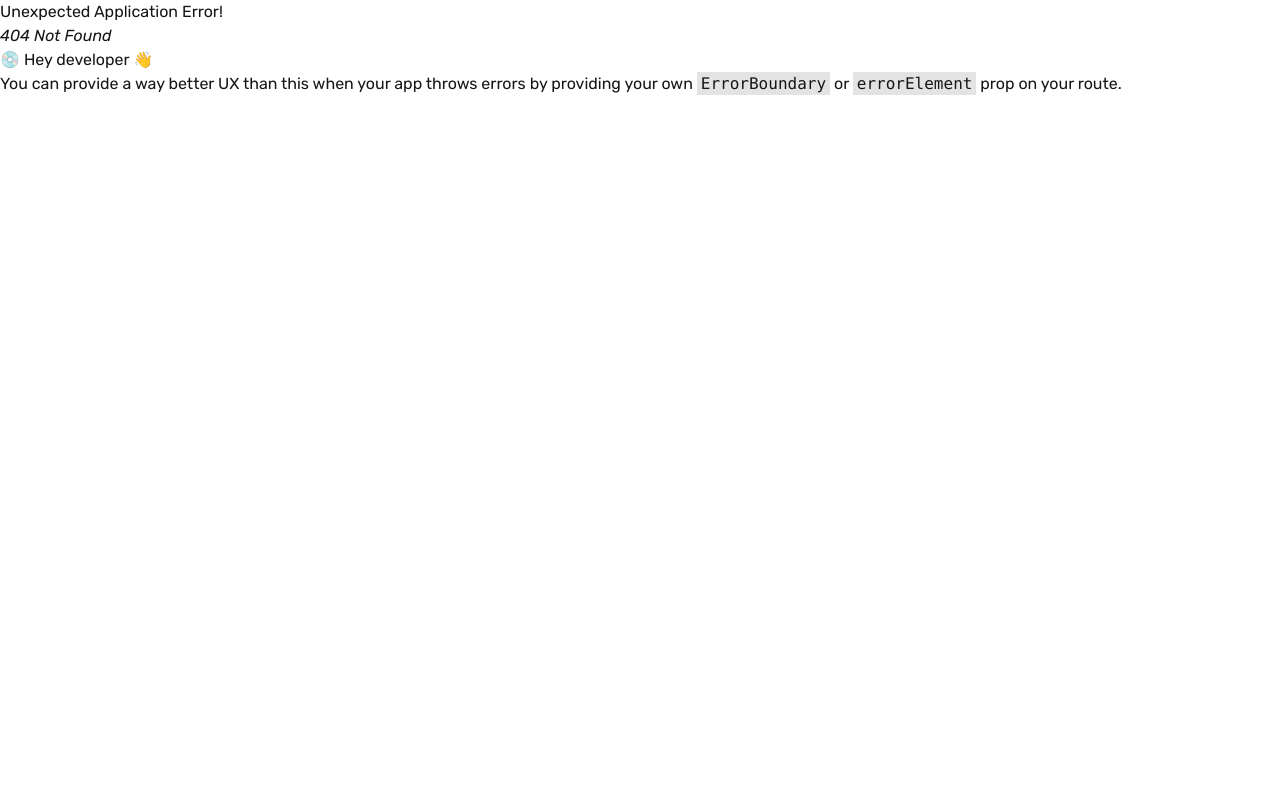
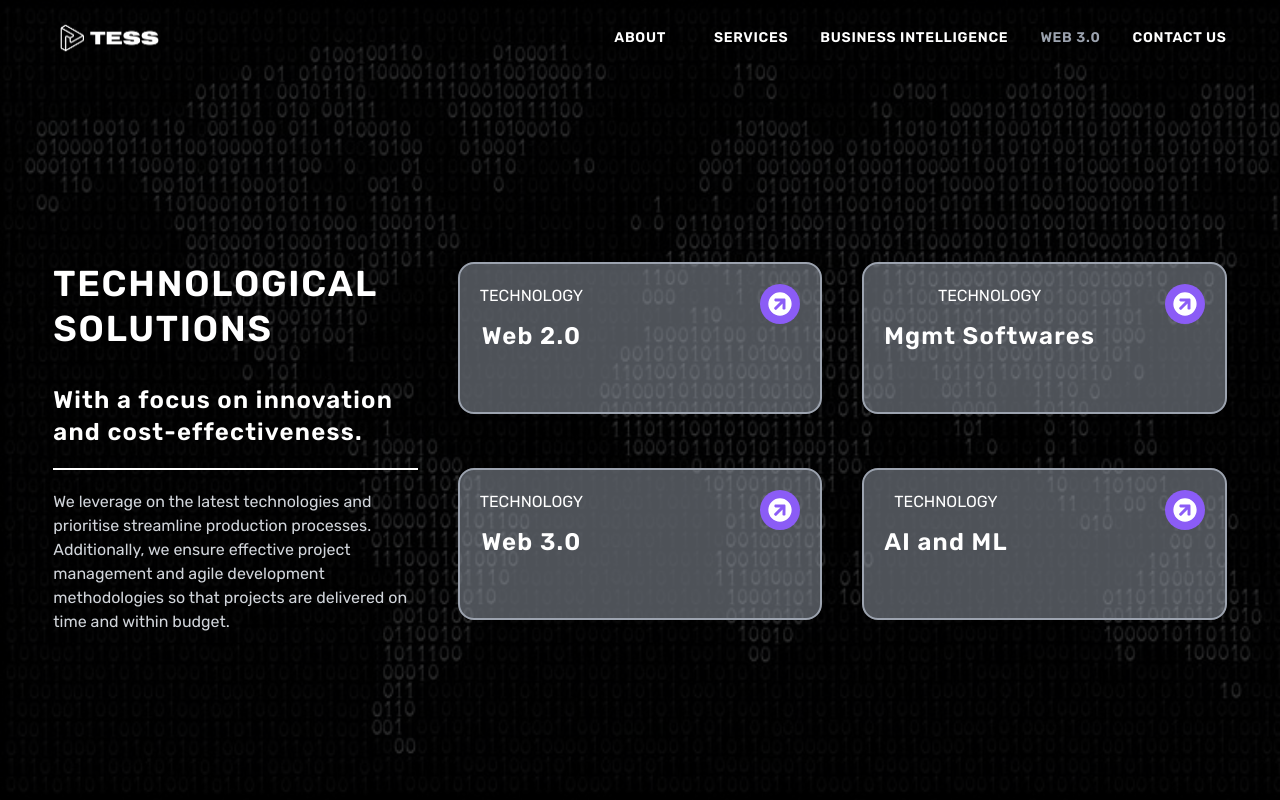
Before and after one commit to safwanbin2/tess-client, a React (Vite) app: page /services in a window 1280 px wide. Before the commit this address had no page. Shown: the top 800 px of the page. Built offline with nearby package versions, Linux system fonts and the light colour scheme.

Commit message:
services

```diff
--- /dev/null
+++ b/src/pages/services/Services.jsx
@@ -0,0 +1,15 @@
+import FixedBackground from "../../components/ui/FixedBackground";
+import TechnicalSolutions from "./TechnicalSolutions";
+
+const Services = () => {
+  return (
+    <>
+      <div>
+        <TechnicalSolutions />
+      </div>
+      <FixedBackground />
+    </>
+  );
+};
+
+export default Services;
--- /dev/null
+++ b/src/pages/services/TechnicalSolutions.jsx
@@ -0,0 +1,184 @@
+import { useState } from "react";
+import { FaArrowCircleRight } from "react-icons/fa";
+
+const TechnicalSolutions = () => {
+  const [web2, setWeb2] = useState(false);
+  const [mgmt, setMgmt] = useState(false);
+  const [web3, setWeb3] = useState(false);
+  const [aiml, setAiml] = useState(false);
+
+  return (
+    <>
+      <div className="pt-24 w-full min-h-screen flex justify-center items-center">
+        <div className="w-11/12 mx-auto text-white grid grid-cols-3 gap-10">
+          <div>
+            <div className="col-span-1 space-y-5">
+              <div className="space-y-8">
+                <h1 className="text-4xl font-semibold leading-[2.8rem] tracking-wider">
+                  TECHNOLOGICAL SOLUTIONS
+                </h1>
+                <h2 className="text-2xl font-semibold tracking-wider">
+                  With a focus on innovation and cost-effectiveness.
+                </h2>
+              </div>
+              <div className="h-[2px] bg-white w-full"></div>
+              <p className="text-gray-300">
+                We leverage on the latest technologies and prioritise streamline
+                production processes. Additionally, we ensure effective project
+                management and agile development methodologies so that projects
+                are delivered on time and within budget.
+              </p>
+            </div>
+          </div>
+          <div className="col-span-2 grid grid-cols-2 gap-10">
+            <div>
+              <button
+                onClick={() => setWeb2((prev) => !prev)}
+                className="bg-gray-400 bg-opacity-50 rounded-box border-2 border-gray-400 p-5 space-y-10 cursor-default"
+              >
+                <div className="flex justify-between">
+                  <div className="space-y-3">
+                    <h3 className="uppercase">Technology</h3>
+                    <h2 className="text-2xl font-semibold tracking-wider">
+                      Web 2.0
+                    </h2>
+                  </div>
+                  <div>
+                    <div
+                      className={`bg-violet-500 p-2 rounded-full transition-all duration-200 ${
+                        web2 ? "rotate-45" : "-rotate-45"
+                      }`}
+                    >
+                      <FaArrowCircleRight className="text-2xl" />
+                    </div>
+                  </div>
+                </div>
+                <div
+                  className={`overflow-hidden transition-height duration-200 ${
+                    web2 ? "h-20" : "h-0"
+                  }`}
+                >
+                  <p className="text-sm text-start">
+                    Lorem ipsum dolor, sit amet consectetur adipisicing elit.
+                    Aperiam voluptate consectetur vero consequatur ex blanditiis
+                    corporis facere neque dolor laborum!
+                  </p>
+                </div>
+              </button>
+            </div>
+            <div>
+              <button
+                onClick={() => setMgmt((prev) => !prev)}
+                className="bg-gray-400 bg-opacity-50 rounded-box border-2 border-gray-400 p-5 space-y-10 cursor-default"
+              >
+                <div className="flex justify-between">
+                  <div className="space-y-3">
+                    <h3 className="uppercase">Technology</h3>
+                    <h2 className="text-2xl font-semibold tracking-wider">
+                      Mgmt Softwares
+                    </h2>
+                  </div>
+                  <div>
+                    <div
+                      className={`bg-violet-500 p-2 rounded-full transition-all duration-200 ${
+                        mgmt ? "rotate-45" : "-rotate-45"
+                      }`}
+                    >
+                      <FaArrowCircleRight className="text-2xl" />
+                    </div>
+                  </div>
+                </div>
+                <div
+                  className={`overflow-hidden transition-height duration-200 ${
+                    mgmt ? "h-20" : "h-0"
+                  }`}
+                >
+                  <p className="text-sm text-start">
+                    Customer Relationship Management (CRM), Enterprise Resource
+                    Planning (ERP), Project and Inventory Management Software,
+                    and Point of Sale (POS), or other tools for IoT or IR 4.0
+                    related.
+                  </p>
+                </div>
+              </button>
+            </div>
+            <div>
+              <button
+                onClick={() => setWeb3((prev) => !prev)}
+                className="bg-gray-400 bg-opacity-50 rounded-box border-2 border-gray-400 p-5 space-y-10 cursor-default"
+              >
+                <div className="flex justify-between">
+                  <div className="space-y-3">
+                    <h3 className="uppercase">Technology</h3>
+                    <h2 className="text-2xl font-semibold tracking-wider">
+                      Web 3.0
+                    </h2>
+                  </div>
+                  <div>
+                    <div
+                      className={`bg-violet-500 p-2 rounded-full transition-all duration-200 ${
+                        web3 ? "rotate-45" : "-rotate-45"
+                      }`}
+                    >
+                      <FaArrowCircleRight className="text-2xl" />
+                    </div>
+                  </div>
+                </div>
+                <div
+                  className={`overflow-hidden transition-height duration-200 ${
+                    web3 ? "h-20" : "h-0"
+                  }`}
+                >
+                  <p className="text-sm text-start">
+                    Blockchain-related, Metaverse/World, Wallets, Decentralized
+                    Storage, Cryptocurrencies, Smart Contracts and dApps or any
+                    technology on the blockchain, i.e: P2E games and others.
+                  </p>
+                </div>
+              </button>
+            </div>
+            <div>
+              <button
+                onClick={() => setAiml((prev) => !prev)}
+                className="bg-gray-400 bg-opacity-50 rounded-box border-2 border-gray-400 p-5 space-y-10 cursor-default"
+              >
+                <div className="flex justify-between">
+                  <div className="space-y-3">
+                    <h3 className="uppercase">Technology</h3>
+                    <h2 className="text-2xl font-semibold tracking-wider">
+                      AI and ML
+                    </h2>
+                  </div>
+                  <div>
+                    <div
+                      className={`bg-violet-500 p-2 rounded-full transition-all duration-200 ${
+                        aiml ? "rotate-45" : "-rotate-45"
+                      }`}
+                    >
+                      <FaArrowCircleRight className="text-2xl" />
+                    </div>
+                  </div>
+                </div>
+                <div
+                  className={`overflow-hidden transition-height duration-200 ${
+                    aiml ? "h-20" : "h-0"
+                  }`}
+                >
+                  <p className="text-sm text-start">
+                    Leverage on predictive analytics, natural language
+                    processing, image and speech recognition, and recommendation
+                    systems to gain valuable insights, automate repetitive
+                    tasks, enhance customer experiences, and make informed
+                    decisions.
+                  </p>
+                </div>
+              </button>
+            </div>
+          </div>
+        </div>
+      </div>
+    </>
+  );
+};
+
+export default TechnicalSolutions;
--- a/src/pages/shared/Navbar/Navbar.jsx
+++ b/src/pages/shared/Navbar/Navbar.jsx
@@ -31,7 +31,7 @@ const Navbar = () => {
     <>
       <li className="me-4 md:py-4  transition-all duration-300">
         <Link
-          href={"/"}
+          to={"/about"}
           className="flex flex-col justify-center items-center gap-[2px]"
         >
           <p className="font-semibold uppercase">About</p>
@@ -39,7 +39,7 @@ const Navbar = () => {
       </li>
       <li className="me-4 md:py-4  transition-all duration-300">
         <Link
-          href={"/"}
+          to={"/services"}
           className="flex flex-col justify-center items-center gap-[2px]"
         >
           <p className="font-semibold uppercase">Services</p>
@@ -47,7 +47,7 @@ const Navbar = () => {
       </li>
       <li className="me-4 md:py-4  transition-all duration-300">
         <Link
-          href={"/"}
+          to={"/"}
           className="flex flex-col justify-center items-center gap-[2px]"
         >
           <p className="font-semibold uppercase">Business Intelligence</p>
@@ -55,7 +55,7 @@ const Navbar = () => {
       </li>
       <li className="me-4 md:py-4  transition-all duration-300 text-gray-400">
         <Link
-          href={"/"}
+          to={"/"}
           aria-disabled
           className="flex flex-col justify-center items-center gap-[2px] cursor-default"
         >
@@ -64,7 +64,7 @@ const Navbar = () => {
       </li>
       <li className="me-4 md:py-4  transition-all duration-300 ">
         <Link
-          href={"/"}
+          to={"/contact"}
           className="flex flex-col justify-center items-center gap-[2px]"
         >
           <p className="font-semibold uppercase">Contact Us</p>
@@ -91,7 +91,7 @@ const Navbar = () => {
                 <li>
                   <Link
                     className="text-xl md:text-2xl uppercase font-bold"
-                    href={"/"}
+                    to={"/"}
                   >
                     <img className="h-[40px]" src={mainlogo} alt="" />
                   </Link>
--- a/src/routes/Router.jsx
+++ b/src/routes/Router.jsx
@@ -1,6 +1,7 @@
 import { createBrowserRouter } from "react-router-dom";
 import App from "../App";
 import Home from "../pages/home/Home";
+import Services from "../pages/services/Services";
 
 export const router = createBrowserRouter([
   {
@@ -11,6 +12,10 @@ export const router = createBrowserRouter([
         path: "/",
         element: <Home />,
       },
+      {
+        path: "/services",
+        element: <Services />,
+      },
     ],
   },
 ]);
```
